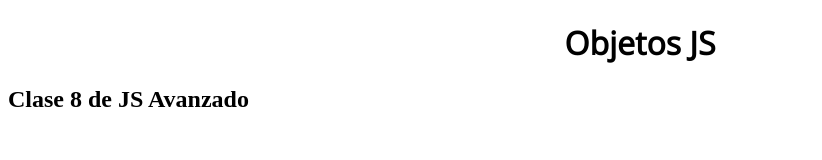
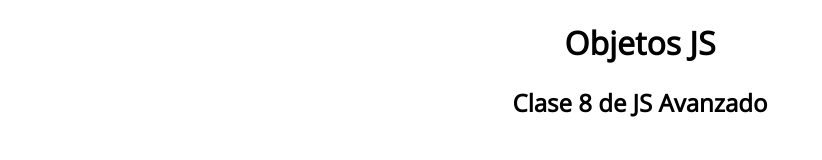
Before and after one commit to brianstacker/Clase-8-JSAvanzado, a plain HTML site: page ObjetosJS/index.html in a window 1280 px wide. Shown: the whole page, without its empty margins (0-822 px from the left). Drawn offline with nearby package versions, Linux system fonts and the light colour scheme; files whose address does not match are found by name.

Commit message:
Cambios en h2

```diff
--- a/ObjetosJS/index.html
+++ b/ObjetosJS/index.html
@@ -5,10 +5,9 @@
     <meta name="viewport" content="width=device-width, initial-scale=1.0">
     <meta http-equiv="X-UA-Compatible" content="ie=edge">
     <title>Objetos JS</title>
+    <link href="https://fonts.googleapis.com/css?family=Open+Sans&display=swap" rel="stylesheet">
     <style>
-
-            @import url('https://fonts.googleapis.com/css?family=Open+Sans&display=swap');
-        h1 {
+        h1,h2 {
             text-align: center;
             font-family: 'Open Sans', sans-serif;
         }
```
